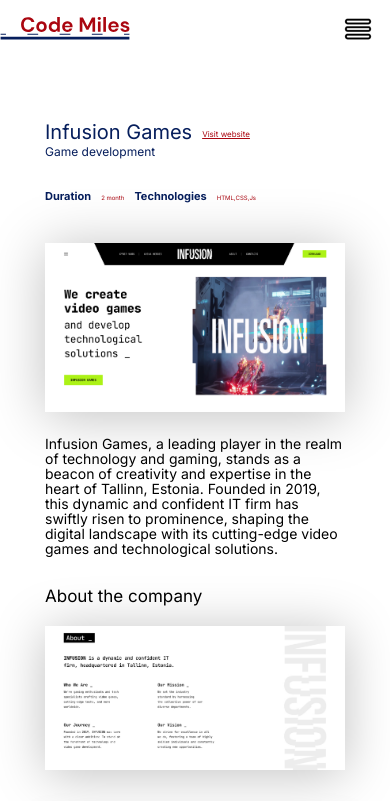
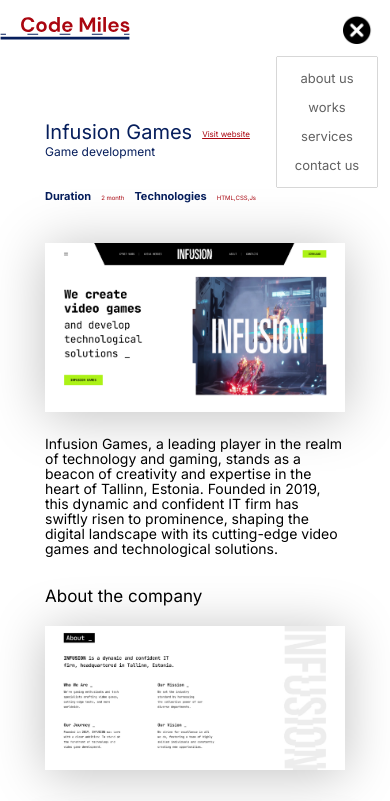
Before and after one commit to HarutDev77/CodeMilesRepo, a website: page infusionGames.html in a window 390 px wide. Both pictures are taken after a click on the picture 358 px from the left and 29 px from the top of the page. Shown: the top 801 px of the page. Drawn offline with Linux system fonts and the light colour scheme.

Commit message:
added small changes

```diff
--- a/infusionGames.html
+++ b/infusionGames.html
@@ -14,29 +14,28 @@
                 <img class="logo_img" src="images/logoCodeMiles.svg" alt="logo">
             </div>
             <div class="menu_cont">
-                <div class="menu_cont_menu_icon_container d-none">
-                    <img src="./images/menuIcon.png" alt="menu">
+                <div class="menu_cont_menu_icon_container menu_identifier d-none">
+                    <img class="menu_identifier" src="./images/menuIcon.png" alt="menu">
                 </div>
-                    <ul class="d-flex menu_cont_main_ul">
-                        <li><a href="index.html#section_about_us">about us</a></li>
-                        <li><a href="index.html#section_what_we_do">services</a></li>
-                        <li><a href="index.html#section_our_works">works</a></li>
-                    </ul>
-                    <div class="ContactUs_cont d-flex">
-                        <span><a href="index.html#section_contact_us">Contact us</a></span>
-                        <img src="images/Line 35.png" alt="mile_img">
-                    </div>
+                <ul class="d-flex menu_cont_main_ul">
+                    <li><a href="#section_about_us">about us</a></li>
+                    <li><a href="#section_our_works">works</a></li>
+                    <li><a href="#section_what_we_do">services</a></li>
+                </ul>
+                <div class="ContactUs_cont d-flex">
+                    <span><a href="#section_contact_us">Contact us</a></span>
+                    <img src="images/Line 35.png" alt="mile_img">
+                </div>
 
-                <div class="menu_cont_menu_burger menu_identifier">
-                    <ul class="menu_identifier">
-                        <li class="menu_identifier"><a href="index.html#section_about_us">about us</a></li>
-                        <li class="menu_identifier"><a href="index.html#section_our_works">works</a></li>
-                        <li class="menu_identifier"><a href="index.html#section_what_we_do">services</a></li>
-                        <li class="menu_identifier"><a href="index.html#section_contact_us">contact us</a></li>
+                <div class="menu_cont_menu_burger">
+                    <ul>
+                        <li><a href="#section_about_us">about us</a></li>
+                        <li><a href="#section_our_works">works</a></li>
+                        <li><a href="#section_what_we_do">services</a></li>
+                        <li><a href="#section_contact_us">contact us</a></li>
                     </ul>
                 </div>
             </div>
-        </div>
         </div>
     </nav>
     <section class="works_main_section">
```
Also changed, not shown: BBSFinance.html (+15 -16 lines), index.html (+0 -1 lines), krimskiyBriz.html (+15 -16 lines).
